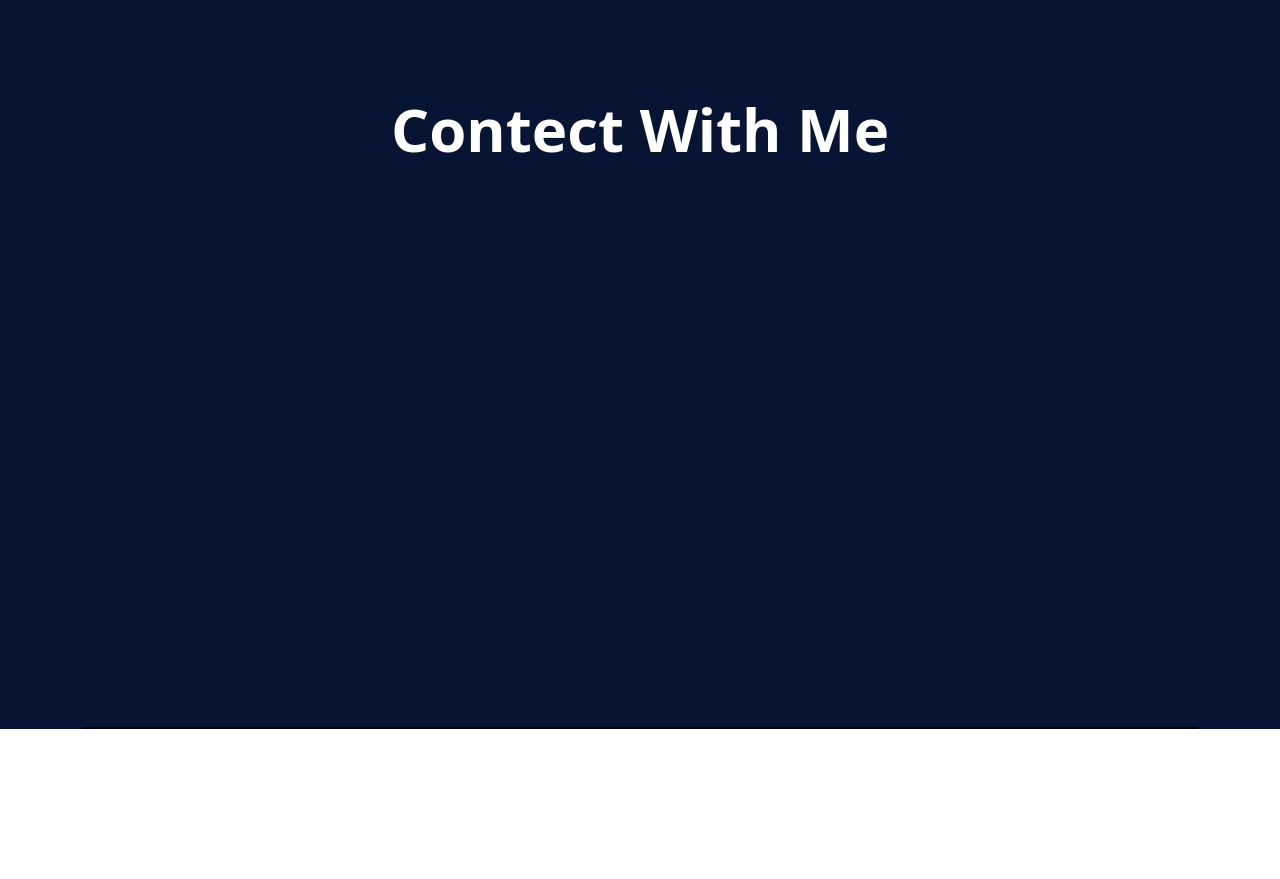
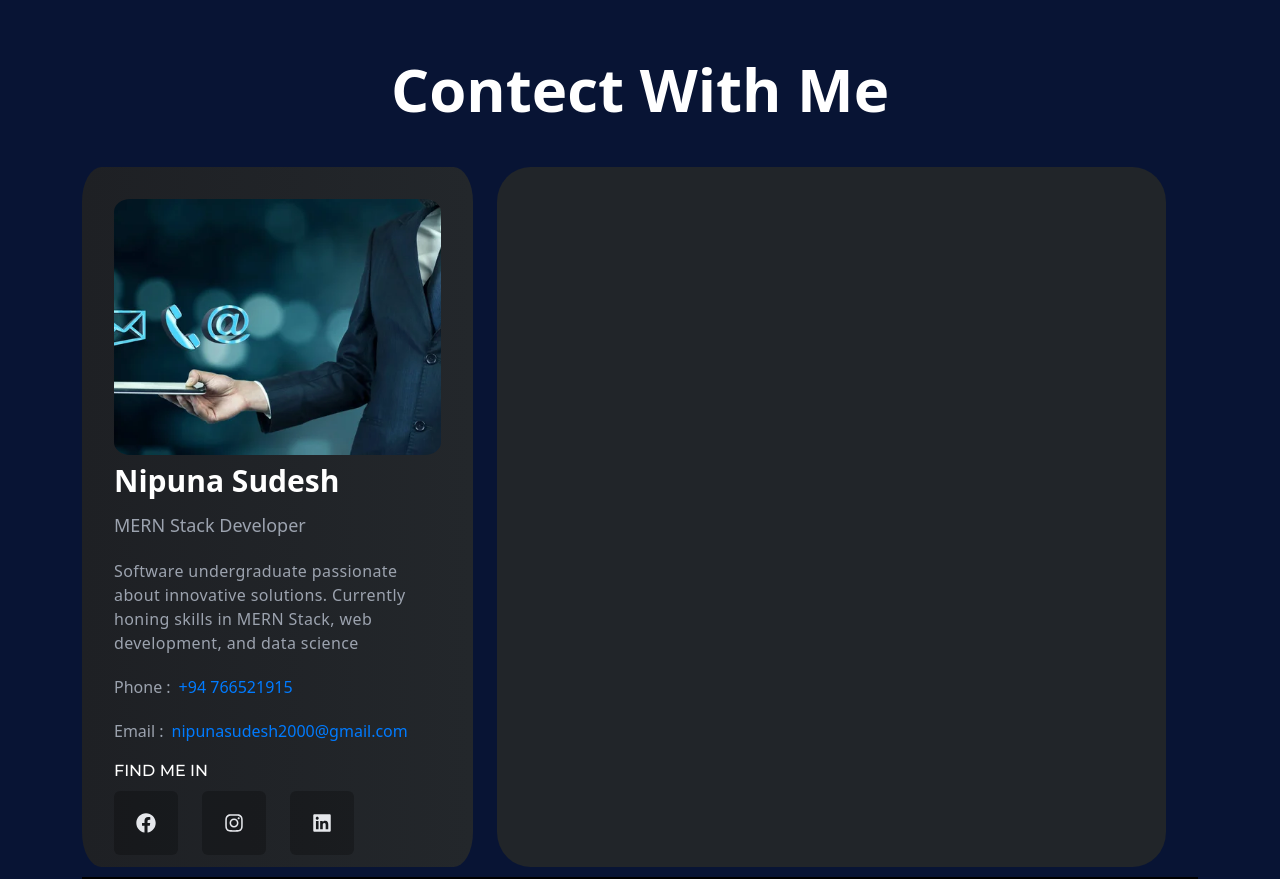
Before and after one commit to NipunaSudesh/react-portfolio, a React (Create React App) app: page / in a window 1280 px wide. Shown: the part 3260-4139 px from the top of the page. Before the commit the page ends 3989 px from the top, so only its background shows below. Built offline with nearby package versions, Linux system fonts and the light colour scheme.

Commit message:
created left part in contact component

```diff
--- a/src/Components/ContectMe.js
+++ b/src/Components/ContectMe.js
@@ -1,12 +1,46 @@
 import React from 'react'
+import {contactImg} from "../assets/index";
+import {FaInstagram,FaLinkedin, FaFacebook} from "react-icons/fa";
 
 export default function ContectMe() {
   return (
-    <section id="ContectMe" className='w-full h-[750px] pt-20 pb-20 flex border-b-[2px] border-b-black gap-4'>
+    <section id="ContectMe" className='w-full h-[900px] pt-10 pb-10 border-b-[2px] border-b-black gap-4'>
       <div className='w-full'>
       <h1 className='flex justify-center items-center mt-10 text-6xl font-bold text-white'>Contect With Me</h1>
       </div>
 
+      <div className='w-full pt-10'>
+        <div className='w-full h-[700px] flex justify-betweeen gap-4'>
+          <div className='bg-gradient-to-r from-[#1e2024] to-[#23272b] p-8 w-[35%] h-full rounded-[5%]'>
+            <img src={contactImg}
+             className='rounded-[5%] w-full h-64 object-cover shadow-shadowOne'
+              alt='contactImg'></img>
+              <div className='flex flex-col gap-1'>
+                <h3 className='text-3xl font-bold text-white mt-2'>Nipuna Sudesh</h3>
+                <p className='text-lg font-normal text-gray-400'>MERN Stack Developer</p>
+                <p className='text-base tracking-wide text-gray-400 '>Software undergraduate passionate about innovative solutions. Currently honing skills in MERN Stack, web development, and data science</p>
+                <p className='text-base text-gray-400 flex items-center gap-2'>Phone : <span className='text-lightText hover:underline duration-300'>+94 766521915</span></p>
+                <p className=' text-base text-gray-400 flex items-center gap-2'>Email : <span className='text-lightText hover:underline'>nipunasudesh2000@gmail.com</span></p>
+              </div>
+              <div>
+            <h2 className=' text-white text-base uppercase font-titleFont mb-2'>Find Me In</h2>
+            <div className='flex gap-4'>
+                <span className='bannerIcon'>
+                    <FaFacebook/>
+                </span>
+                <span className='bannerIcon'>
+                    <FaInstagram/>
+                </span>
+                <span className='bannerIcon'>
+                    <FaLinkedin />
+                </span>
+            </div>
+        </div>
+          </div>
+
+      <div className='w-[60%] bg-dark h-full flex flex-col justify-betweeen rounded-[5%]'></div>
+      </div>
+      </div>
     </section>
   )
 }
--- a/src/assets/index.js
+++ b/src/assets/index.js
@@ -2,6 +2,7 @@ import logo from "./images/logo.png";
 import my from "./images/my.png"
 import profile from "./images/profile.png"
 import eCom from "./images/work-1.png"
+import contactImg from "./images/contactImg.jpg"
 
 
 
@@ -9,5 +10,6 @@ export{
     logo,
     my,
     eCom,
-    profile
+    profile,
+    contactImg
 };
```
Also changed, not shown: src/assets/images/contactImg.jpg (added).
